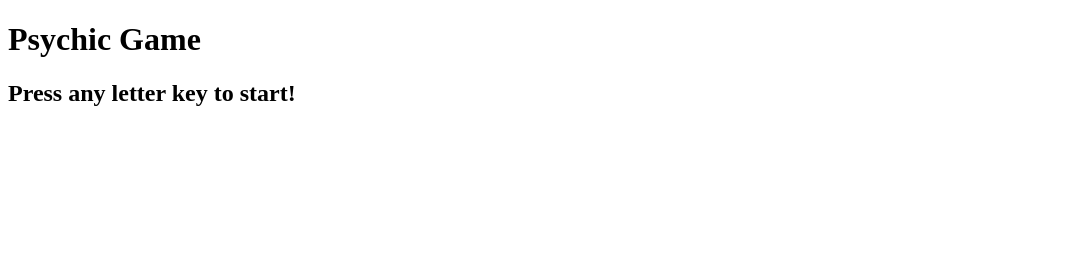
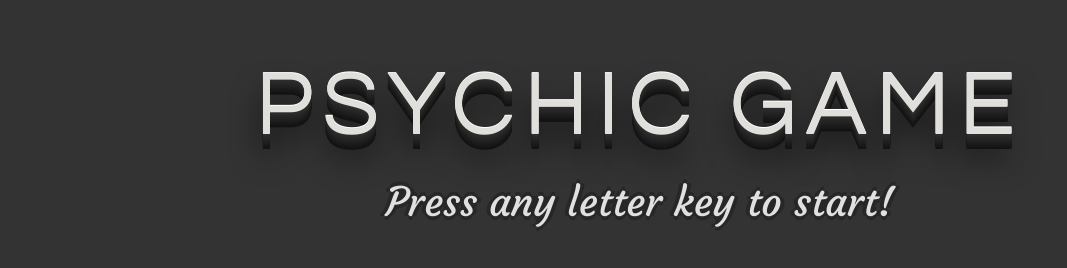
Before and after one commit to beccaharris/psychic-game, a plain HTML site: page index.html in a window 1280 px wide. Shown: the whole page, without its empty margins (0-1067 px from the left). Drawn offline with Linux system fonts and the light colour scheme.

Commit message:
start some styling

```diff
--- a/assets/css/reset.css
+++ b/assets/css/reset.css
@@ -0,0 +1,48 @@
+/* http://meyerweb.com/eric/tools/css/reset/
+   v2.0 | 20110126
+   License: none (public domain)
+*/
+
+html, body, div, span, applet, object, iframe,
+h1, h2, h3, h4, h5, h6, p, blockquote, pre,
+a, abbr, acronym, address, big, cite, code,
+del, dfn, em, img, ins, kbd, q, s, samp,
+small, strike, strong, sub, sup, tt, var,
+b, u, i, center,
+dl, dt, dd, ol, ul, li,
+fieldset, form, label, legend,
+table, caption, tbody, tfoot, thead, tr, th, td,
+article, aside, canvas, details, embed,
+figure, figcaption, footer, header, hgroup,
+menu, nav, output, ruby, section, summary,
+time, mark, audio, video {
+	margin: 0;
+	padding: 0;
+	border: 0;
+	font-size: 100%;
+	font: inherit;
+	vertical-align: baseline;
+}
+/* HTML5 display-role reset for older browsers */
+article, aside, details, figcaption, figure,
+footer, header, hgroup, menu, nav, section {
+	display: block;
+}
+body {
+	line-height: 1;
+}
+ol, ul {
+	list-style: none;
+}
+blockquote, q {
+	quotes: none;
+}
+blockquote:before, blockquote:after,
+q:before, q:after {
+	content: '';
+	content: none;
+}
+table {
+	border-collapse: collapse;
+	border-spacing: 0;
+}
--- a/assets/css/style.css
+++ b/assets/css/style.css
@@ -0,0 +1,41 @@
+body {
+  background-color: #333;
+}
+h1 {
+  font-family: "Avant Garde", Avantgarde, "Century Gothic", CenturyGothic, "AppleGothic", sans-serif;
+  font-size: 92px;
+  padding: 60px 50px 30px 50px;
+  text-align: center;
+  text-transform: uppercase;
+  text-rendering: optimizeLegibility;
+}
+.deepshadow {
+    color: #e0dfdc;
+    background-color: #333;
+    letter-spacing: .1em;
+    text-shadow:
+      0 -1px 0 #fff,
+      0 1px 0 #2e2e2e,
+      0 2px 0 #2c2c2c,
+      0 3px 0 #2a2a2a,
+      0 4px 0 #282828,
+      0 5px 0 #262626,
+      0 6px 0 #242424,
+      0 7px 0 #222,
+      0 8px 0 #202020,
+      0 9px 0 #1e1e1e,
+      0 10px 0 #1c1c1c,
+      0 11px 0 #1a1a1a,
+      0 12px 0 #181818,
+      0 13px 0 #161616,
+      0 14px 0 #141414,
+      0 15px 0 #121212,
+      0 22px 30px rgba(0, 0, 0, 0.9);
+  }
+  h2 {
+    font-family: 'Courgette', cursive;
+    color: #e0e0e0;
+    font-size: 40px;
+    text-align: center;
+    text-shadow: -4px 0 #272727, 0 4px #272727, 4px 0 #272727, 0 -4px #272727;
+  }
--- a/assets/javascript/game.js
+++ b/assets/javascript/game.js
@@ -6,15 +6,12 @@ var losses = 0;
 var guessesLeft = 9;
 var guessesMade = []
 
-
 // Resets the guessesLeft, guessesMade, and sets a new ComputerGuess //
 function resetGuess() {
   computerGuess = computerChoices[Math.floor(Math.random() * computerChoices.length)];
   guessesMade.splice(0, guessesMade.length)
   guessesLeft = 9;
 }
-
-
 
 document.onkeyup = function(event) {
   var playerGuess = String.fromCharCode(event.keyCode).toLowerCase();
@@ -38,8 +35,6 @@ document.onkeyup = function(event) {
       alert("You picked an invalid character! Pick a letter")
   }
 
-
-
   var html =
   '<p>Wins: ' + wins + '</p>' +
   '<p>Losses: ' + losses + '</p>' +
--- a/index.html
+++ b/index.html
@@ -3,14 +3,17 @@
 <head>
   <meta charset="utf-8" />
   <meta http-equiv="X-UA-Compatible" content="IE=edge">
-  <title>Page Title</title>
+  <title>Psychic Game</title>
+  <link rel="icon" href="assets/images/prismatic-unilateral-explosion-2-512-280141.png">
   <meta name="viewport" content="width=device-width, initial-scale=1">
+  <link rel="stylesheet" type="text/css" media="screen" href="assets/css/reset.css" />
   <link rel="stylesheet" type="text/css" media="screen" href="assets/css/style.css" />
+  <link href="https://fonts.googleapis.com/css?family=Courgette" rel="stylesheet">
   <script type="text/javascript" src="assets/javascript/game.js"></script>
 </head>
 <body>
   <div id="psychic-game">
-    <h1 class="game-title">Psychic Game</h1>
+      <h1 class='deepshadow'>Psychic Game</h1>
     <h2 class="game-guidance">Press any letter key to start!</h2>
     <div id="game-content">
       <!-- Javascript html inject here -->
```
Also changed, not shown: assets/images/prismatic-unilateral-explosion-2-512-280141.png (added), 1 other file.
